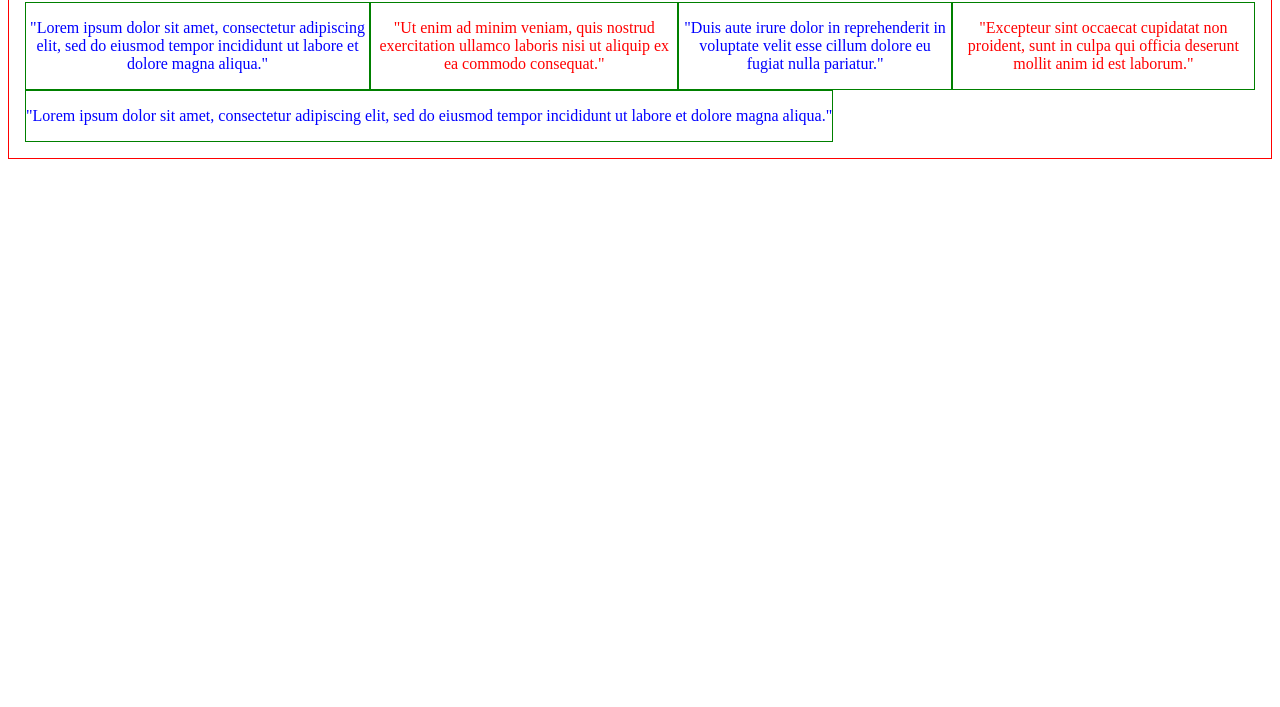
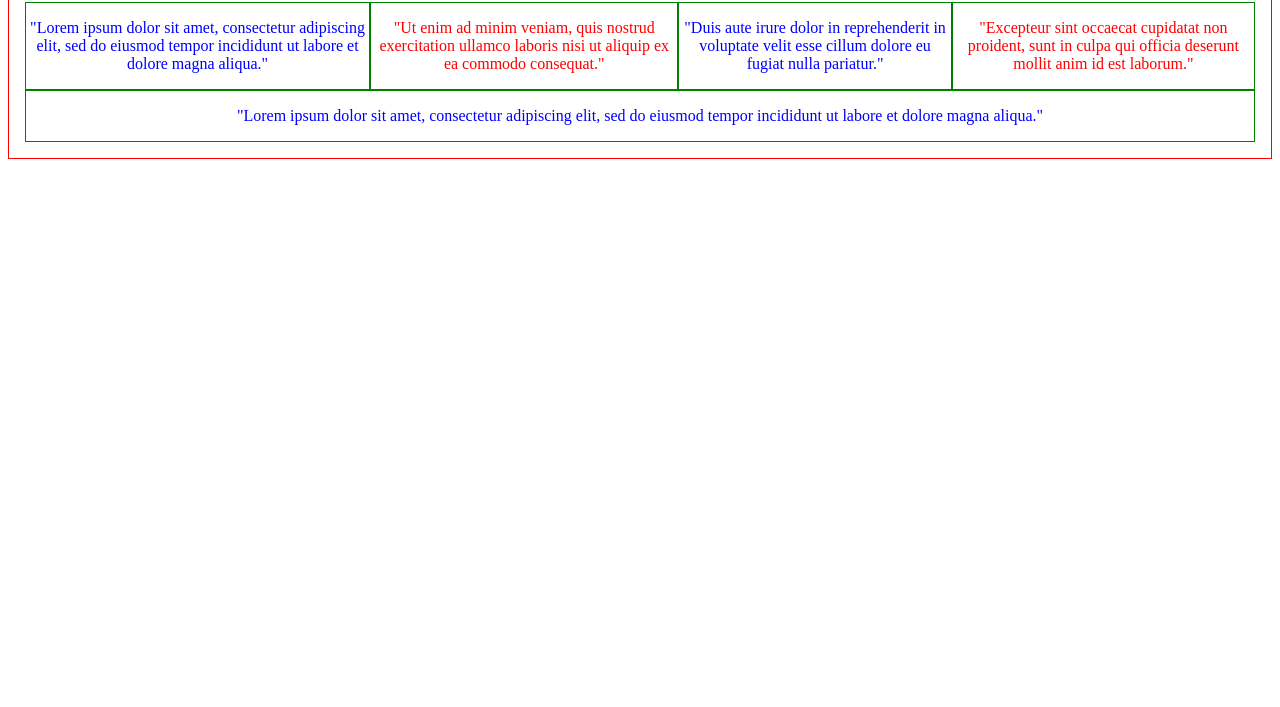
Before and after one commit to MarcoSpicuzza/Develhope, a plain HTML site: page sass/sass_exercise_2-mixin/index.html in a window 1280 px wide. Shown: the part 93-800 px from the top of the page. Drawn offline with nearby package versions, Linux system fonts and the light colour scheme.

```diff
--- a/sass/sass_exercise_2-mixin/style.scss
+++ b/sass/sass_exercise_2-mixin/style.scss
@@ -44,5 +44,8 @@
     }
     section:last-of-type {
         @include article(green, blue, 24px);
+        article {
+            width: 100%;
+        }
     }
 }
```
Also changed, not shown: sass/sass_exercise_2-mixin/style.css, 1 other file.
